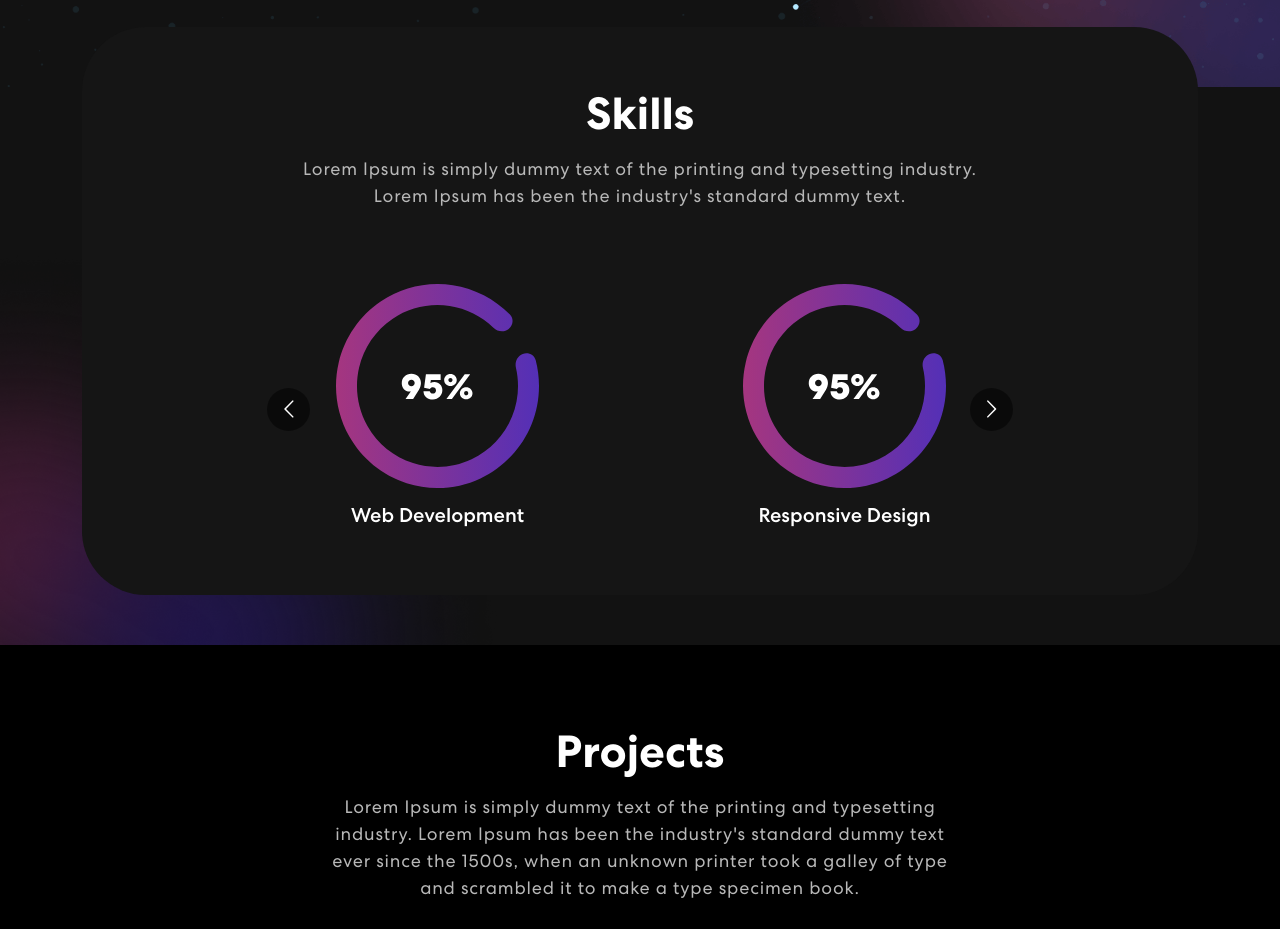
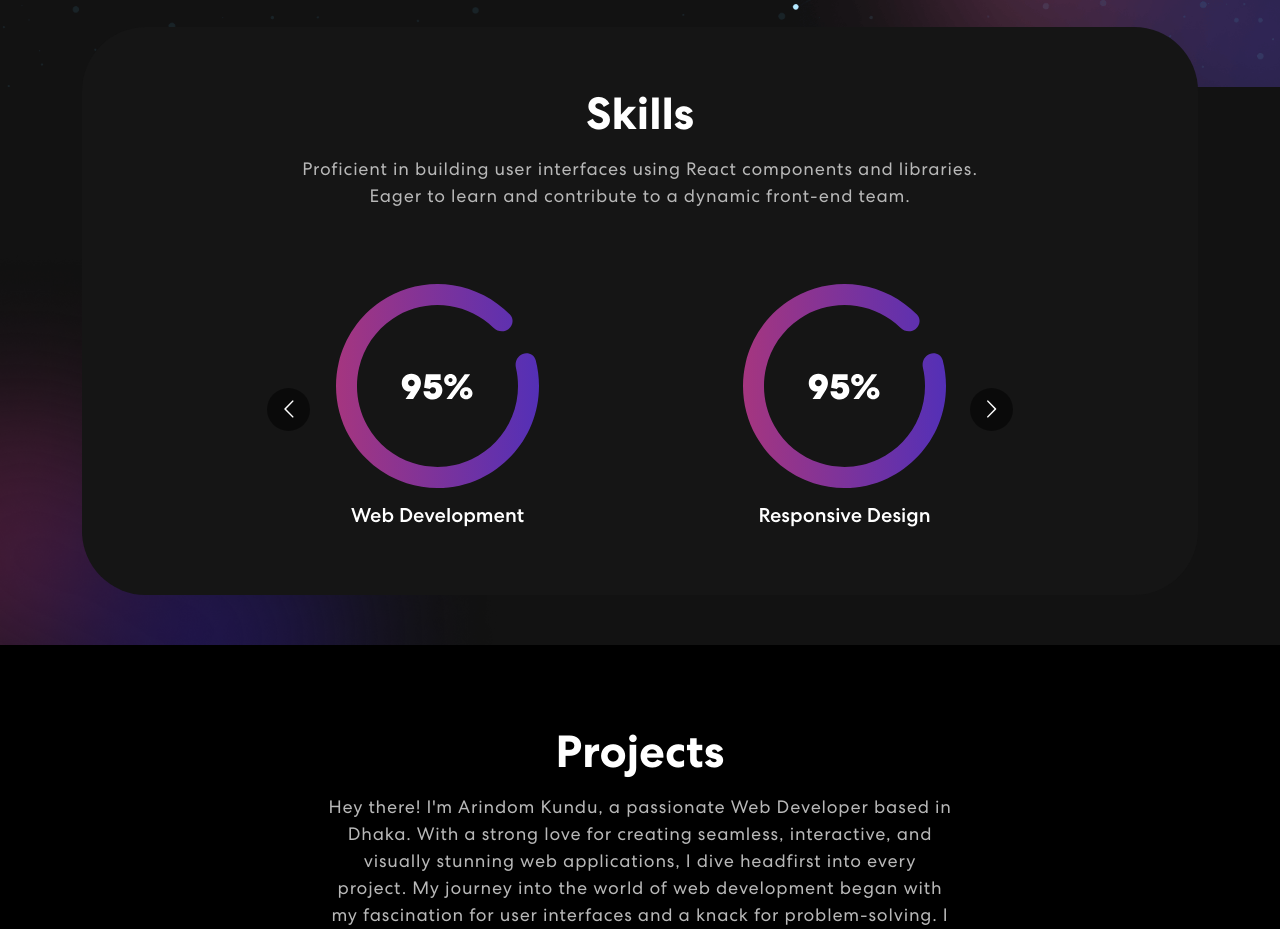
Before and after one commit to arindom10/Personal-Portfolio-2nd, a React (Create React App) app: page / in a window 1280 px wide. Shown: the part 679-1608 px from the top of the page. Built offline with nearby package versions, Linux system fonts and the light colour scheme; no server answers.

Commit message:
Footer  and skill and projects updated

```diff
--- a/src/components/Footer.js
+++ b/src/components/Footer.js
@@ -1,6 +1,6 @@
 import { Container, Row, Col } from "react-bootstrap";
 import { MailchimpForm } from "./MailchimpForm";
-import logo from "../assets/img/logo.svg";
+import logo from "../assets/img/AK.jpg";
 import navIcon1 from "../assets/img/nav-icon1.svg";
 import navIcon2 from "../assets/img/nav-icon2.svg";
 import navIcon3 from "../assets/img/nav-icon3.svg";
@@ -12,18 +12,32 @@ export const Footer = () => {
         <Row className="align-items-center">
           <MailchimpForm />
           <Col size={12} sm={6}>
-            <img src={logo} alt="Logo" />
+            <a href="/">
+              <img src={logo} alt="Logo" />
+            </a>
           </Col>
           <Col size={12} sm={6} className="text-center text-sm-end">
             <div className="social-icon">
-              <a href="#"><img src={navIcon1} alt="Icon" /></a>
-              <a href="#"><img src={navIcon2} alt="Icon" /></a>
-              <a href="#"><img src={navIcon3} alt="Icon" /></a>
+              <a
+                target="_blank"
+                href="https://www.linkedin.com/in/arindom-kundu-402277184/"
+              >
+                <img src={navIcon1} alt="" />
+              </a>
+              <a
+                target="_blank"
+                href="https://www.facebook.com/profile.php?id=100009552123285"
+              >
+                <img src={navIcon2} alt="" />
+              </a>
+              <a target="_blank" href="https://github.com/arindom10">
+                <img src={navIcon3} alt="" />
+              </a>
             </div>
-            <p>Copyright 2022. All Rights Reserved</p>
+            <p> 2024 Copyright By Arindom Kundu . All Rights Reserved</p>
           </Col>
         </Row>
       </Container>
     </footer>
-  )
-}
+  );
+};
--- a/src/components/Projects.js
+++ b/src/components/Projects.js
@@ -4,11 +4,10 @@ import projImg1 from "../assets/img/project-img1.png";
 import projImg2 from "../assets/img/project-img2.png";
 import projImg3 from "../assets/img/project-img3.png";
 import colorSharp2 from "../assets/img/color-sharp2.png";
-import 'animate.css';
-import TrackVisibility from 'react-on-screen';
+import "animate.css";
+import TrackVisibility from "react-on-screen";
 
 export const Projects = () => {
-
   const projects = [
     {
       title: "Business Startup",
@@ -48,12 +47,38 @@ export const Projects = () => {
         <Row>
           <Col size={12}>
             <TrackVisibility>
-              {({ isVisible }) =>
-              <div className={isVisible ? "animate__animated animate__fadeIn": ""}>
+              {({ isVisible }) => (
+                <div
+                  className={
+                    isVisible ? "animate__animated animate__fadeIn" : ""
+                  }
+                >
                   <h2>Projects</h2>
-                <p>Lorem Ipsum is simply dummy text of the printing and typesetting industry. Lorem Ipsum has been the industry's standard dummy text ever since the 1500s, when an unknown printer took a galley of type and scrambled it to make a type specimen book.</p>
+                  <p>
+                    Hey there! I'm Arindom Kundu, a passionate Web Developer
+                    based in Dhaka. With a strong love for creating seamless,
+                    interactive, and visually stunning web applications, I dive
+                    headfirst into every project. My journey into the world of
+                    web development began with my fascination for user
+                    interfaces and a knack for problem-solving. I specialize in
+                    crafting dynamic front-end experiences using React, where I
+                    bring designs to life with clean and efficient code. Beyond
+                    coding, you'll find me staying up-to-date with the latest
+                    front-end trends and exploring ways to optimize user
+                    experiences. I thrive in collaborative environments, where I
+                    enjoy brainstorming ideas, collaborating on projects, and
+                    contributing innovative solutions. When I'm not in front of
+                    a screen, I'm likely to be found my passion for coding with
+                    the community. I believe in lifelong learning and constantly
+                    strive to enhance my skills, delivering the best possible
+                    results for every project I work on.
+                  </p>
                   <Tab.Container id="projects-tabs" defaultActiveKey="first">
-                  <Nav variant="pills" className="nav-pills mb-5 justify-content-center align-items-center" id="pills-tab">
+                    <Nav
+                      variant="pills"
+                      className="nav-pills mb-5 justify-content-center align-items-center"
+                      id="pills-tab"
+                    >
                       <Nav.Item>
                         <Nav.Link eventKey="first">Tab 1</Nav.Link>
                       </Nav.Item>
@@ -64,35 +89,47 @@ export const Projects = () => {
                         <Nav.Link eventKey="third">Tab 3</Nav.Link>
                       </Nav.Item>
                     </Nav>
-                  <Tab.Content id="slideInUp" className={isVisible ? "animate__animated animate__slideInUp" : ""}>
+                    <Tab.Content
+                      id="slideInUp"
+                      className={
+                        isVisible ? "animate__animated animate__slideInUp" : ""
+                      }
+                    >
                       <Tab.Pane eventKey="first">
                         <Row>
-                        {
-                          projects.map((project, index) => {
-                            return (
-                              <ProjectCard
-                                key={index}
-                                {...project}
-                                />
-                            )
-                          })
-                        }
+                          {projects.map((project, index) => {
+                            return <ProjectCard key={index} {...project} />;
+                          })}
                         </Row>
                       </Tab.Pane>
-                    <Tab.Pane eventKey="section">
-                      <p>Lorem ipsum dolor sit amet consectetur adipisicing elit. Cumque quam, quod neque provident velit, rem explicabo excepturi id illo molestiae blanditiis, eligendi dicta officiis asperiores delectus quasi inventore debitis quo.</p>
+                      <Tab.Pane eventKey="second">
+                        <p>
+                          Lorem ipsum dolor sit amet consectetur adipisicing
+                          elit. Cumque quam, quod neque provident velit, rem
+                          explicabo excepturi id illo molestiae blanditiis,
+                          eligendi dicta officiis asperiores delectus quasi
+                          inventore debitis quo.
+                        </p>
                       </Tab.Pane>
                       <Tab.Pane eventKey="third">
-                      <p>Lorem ipsum dolor sit amet consectetur adipisicing elit. Cumque quam, quod neque provident velit, rem explicabo excepturi id illo molestiae blanditiis, eligendi dicta officiis asperiores delectus quasi inventore debitis quo.</p>
+                        <p>
+                          I have a Team and specialize in, E-commerce,
+                          WordPress, Shopify, Woo-commerce, Landing pages,
+                          Bigcommerce, Dropshipping, Multivendor, and Wholesale
+                          websites, Business Websites, Amazon ALI
+                          Express/Alibaba, and eBay Affiliate store sites. Also,
+                          I have a Design team to make your work easier.
+                        </p>
                       </Tab.Pane>
                     </Tab.Content>
                   </Tab.Container>
-              </div>}
+                </div>
+              )}
             </TrackVisibility>
           </Col>
         </Row>
       </Container>
       <img className="background-image-right" src={colorSharp2}></img>
     </section>
-  )
-}
+  );
+};
--- a/src/components/Skills.js
+++ b/src/components/Skills.js
@@ -36,9 +36,9 @@ export const Skills = () => {
             <div className="skill-bx wow zoomIn">
               <h2>Skills</h2>
               <p>
-                Lorem Ipsum is simply dummy text of the printing and typesetting
-                industry.<br></br> Lorem Ipsum has been the industry's standard
-                dummy text.
+                Proficient in building user interfaces using React components
+                and libraries.<br></br> Eager to learn and contribute to a
+                dynamic front-end team.
               </p>
               <Carousel
                 responsive={responsive}
```
Lines whose indentation alone changed are shown as unchanged.
